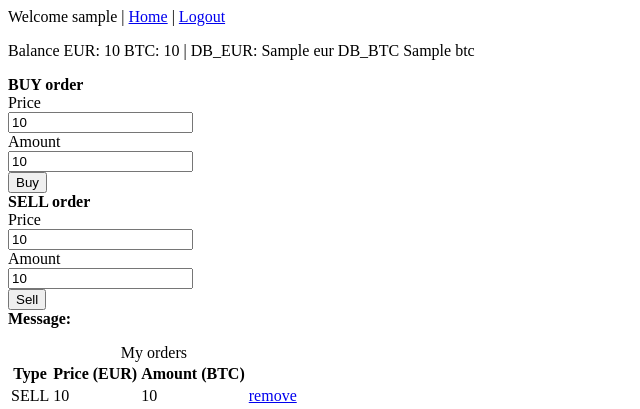
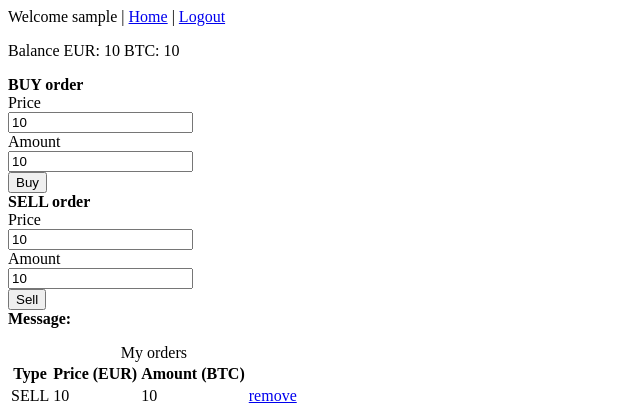
Before and after one commit to mtursic/Exchange, a Python web app: template exchange/templates/user.jinja2 in a window 1280 px wide. Shown: the top 409 px of the page, without its empty margins (0-640 px from the left). Run offline with Jinja, Linux system fonts and the light colour scheme; the template is opened without the code that fills it: most values are stand-ins (such as "Sample title", 1, 10 or a date in 2020).

Commit message:
Only active balance on GUI.

```diff
--- a/exchange/initialize_db.py
+++ b/exchange/initialize_db.py
@@ -32,7 +32,7 @@ def main(argv=sys.argv):
     DBSession.configure(bind=engine)
     Base.metadata.create_all(engine)
     with transaction.manager:
-        model_user1 = User(username='user1', eur=1000, btc=100)
-        model_user2 = User(username='user2', eur=1000, btc=100)
+        model_user1 = User(username='user1', eur=10000, btc=10)
+        model_user2 = User(username='user2', eur=10000, btc=10)
         DBSession.add(model_user1)
         DBSession.add(model_user2)
--- a/exchange/templates/user.jinja2
+++ b/exchange/templates/user.jinja2
@@ -16,8 +16,7 @@
 </div>
 
 
-<div id="user_balance"><p>Balance EUR: {{ balance_eur }} BTC: {{ balance_btc }} | DB_EUR: {{ user_data.eur }}
-    DB_BTC {{ user_data.btc }}</p></div>
+<div id="user_balance"><p>Balance EUR: {{ balance_eur }} BTC: {{ balance_btc }}</p></div>
 
 
 <div id="buy_sell_wrapper">
```
